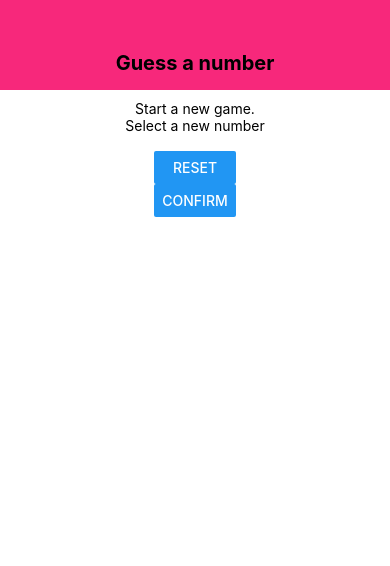
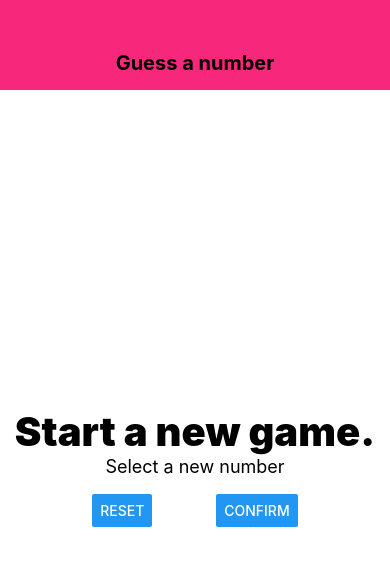
Before and after one commit to kelibst/guess_a_number, a React Native app: screen / in a window 390 px wide. Shown: the top 566 px of the page. Built offline with nearby package versions, Linux system fonts and the light colour scheme.

Commit message:
add global styles

```diff
--- a/screens/StartGame.js
+++ b/screens/StartGame.js
@@ -1,13 +1,17 @@
 import React from "react";
 import { View, Text, StyleSheet, TextInput, Button } from "react-native";
+import globalStyles from "../styles/globalStyles";
 
 const StartGame = (props) => {
   return (
     <View style={styles.screen}>
-      <Text>Start a new game.</Text>
-      <Text>Select a new number</Text>
-      <TextInput style={styles.textInp} />
-      <View style={styles.buttonContainer}>
+      <Text style={globalStyles.txtPrim}>Start a new game.</Text>
+      <Text style={globalStyles.txtSec}>Select a new number</Text>
+      <View style={styles.inputContainer}>
+        <TextInput />
+      </View>
+
+      <View style={styles.btnContainer}>
         <Button title="Reset" onPress={() => {}} />
         <Button title="Confirm" onPress={() => {}} />
       </View>
@@ -18,15 +22,14 @@ const styles = StyleSheet.create({
   screen: {
     flex: 1,
     alignItems: "center",
+    justifyContent: "center",
     padding: 10,
   },
-//   textInp: {
-//     margin: "10",
-//     shadowColor: "#000",
-//     shadowOffset: {
-//       width: 0,
-//       height: 2,
-//     },
-//   },
+
+  btnContainer: {
+    flexDirection: "row",
+    width: "90%",
+    justifyContent: "space-evenly"
+  },
 });
 export default StartGame;
--- a/styles/globalStyles.js
+++ b/styles/globalStyles.js
@@ -1,10 +1,22 @@
 import { StyleSheet } from 'react-native'
-import React from 'react'
 
 const globalStyles = StyleSheet.create({
     container: {
       flex: 1,
     },
+    txtPrim: {
+      fontSize: 40,
+      fontWeight: "900"
+    },
+    txtSec: {
+      fontSize: 18
+    },
+    mb2: {
+      marginBottom: 20,
+    },
+    mt1: {
+      marginTop: 10
+    }
   });
 
   export default globalStyles
```
